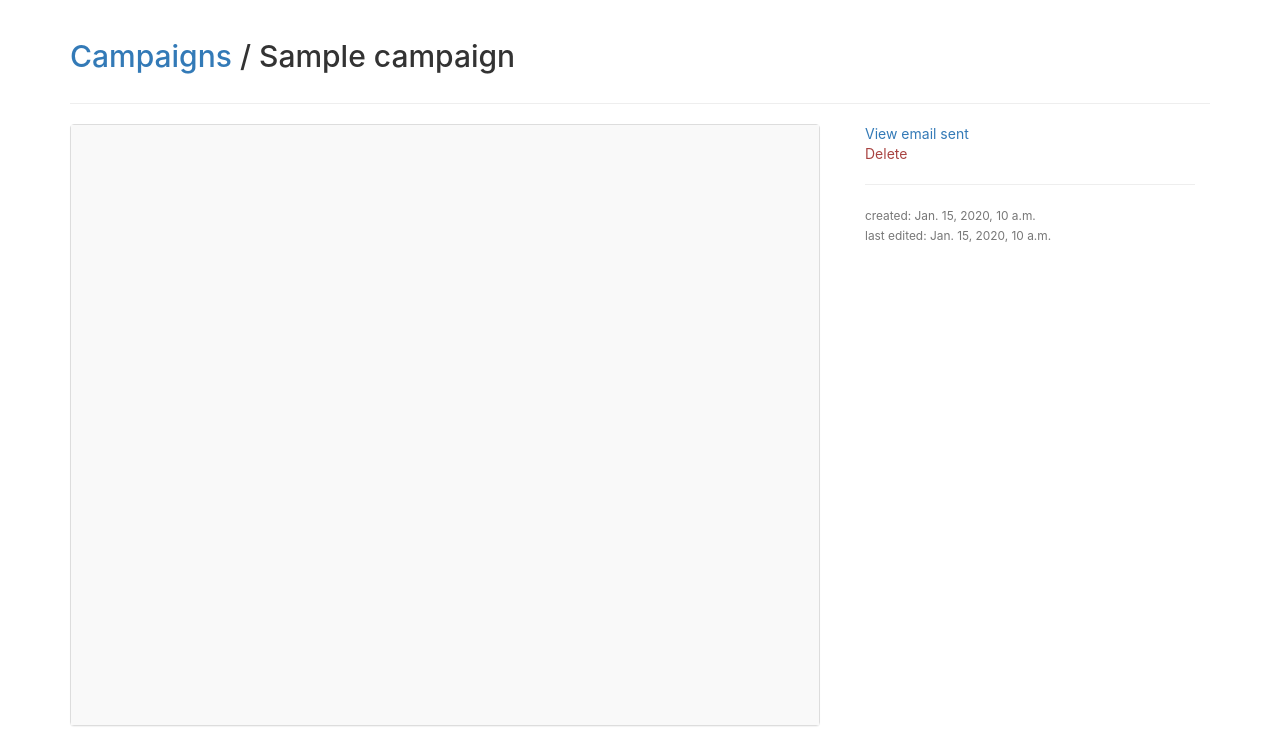
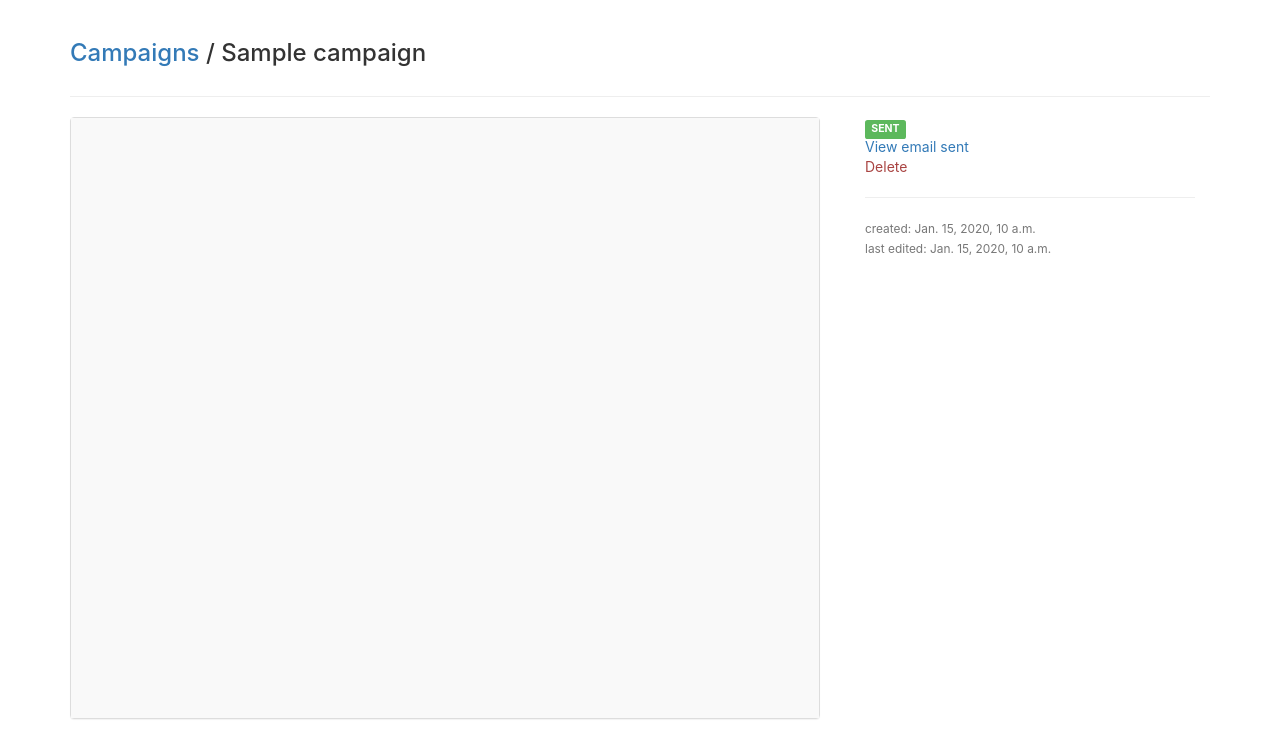
Before and after one commit to r1q/minimail, a Django app: page /campaigns/1 in a window 1280 px wide. Shown: the part 332-1061 px from the top of the page. Run offline with Django 3.2, Linux system fonts and the light colour scheme; a user stored in the database is signed in; tables that the repository leaves empty hold one stand-in row (values such as "Sample post"); grey boxes labelled with a size stand in for pictures from a placeholder-image service; some libraries are stand-ins or nearby versions.

Commit message:
Update templates HTML for campaign_management.

```diff
--- a/campaign_management/templates/campaign_detail.html
+++ b/campaign_management/templates/campaign_detail.html
@@ -11,10 +11,10 @@
 
   <div class='row'>
     <div class='col-lg-6 col-sm-6'>
-      <h2>
+      <h3>
         <a href='{% url 'campaign-list' %}'>{% trans "Campaigns" %}</a>
         / {{ campaign.name }}
-      </h2>
+      </h3>
     </div>
   </div>
 
@@ -35,6 +35,11 @@
       <div class='col-lg-4 col-sm-6'>
 
           <div class='container-fluid'>
+            {% if campaign.is_sent %}
+            <span class='label label-success'>SENT</span>
+            {% else %}
+            <span class='label label-warning'>NOT SENT</span>
+            {% endif %}
             <ul class='list-unstyled'>
               <li>
                 <a class='text-primary' href="{% url 'template-preview' campaign.email_template.id %}" target='_blank'>
--- a/campaign_management/templates/campaign_new.html
+++ b/campaign_management/templates/campaign_new.html
@@ -11,10 +11,10 @@
 
   <div class='row'>
     <div class='col-lg-12'>
-      <h2>
+      <h3>
         <a href='{% url 'campaign-list' %}'>{% trans "Campaigns" %}</a>
         / New campaign
-      </h2>
+      </h3>
     </div>
   </div>
 
```
Also changed, not shown: campaign_management/templates/campaign_list.html (+7 -0 lines).
